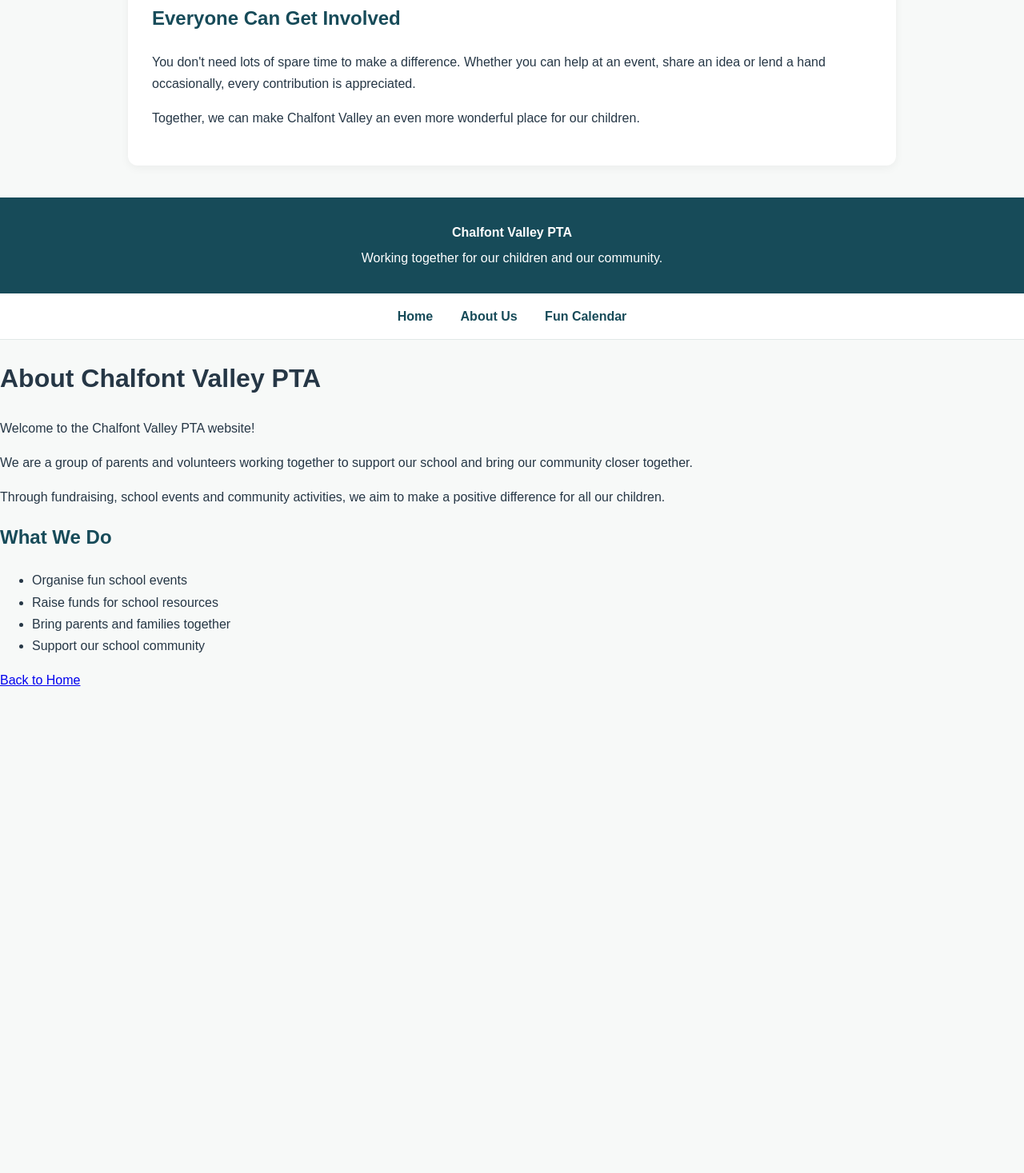
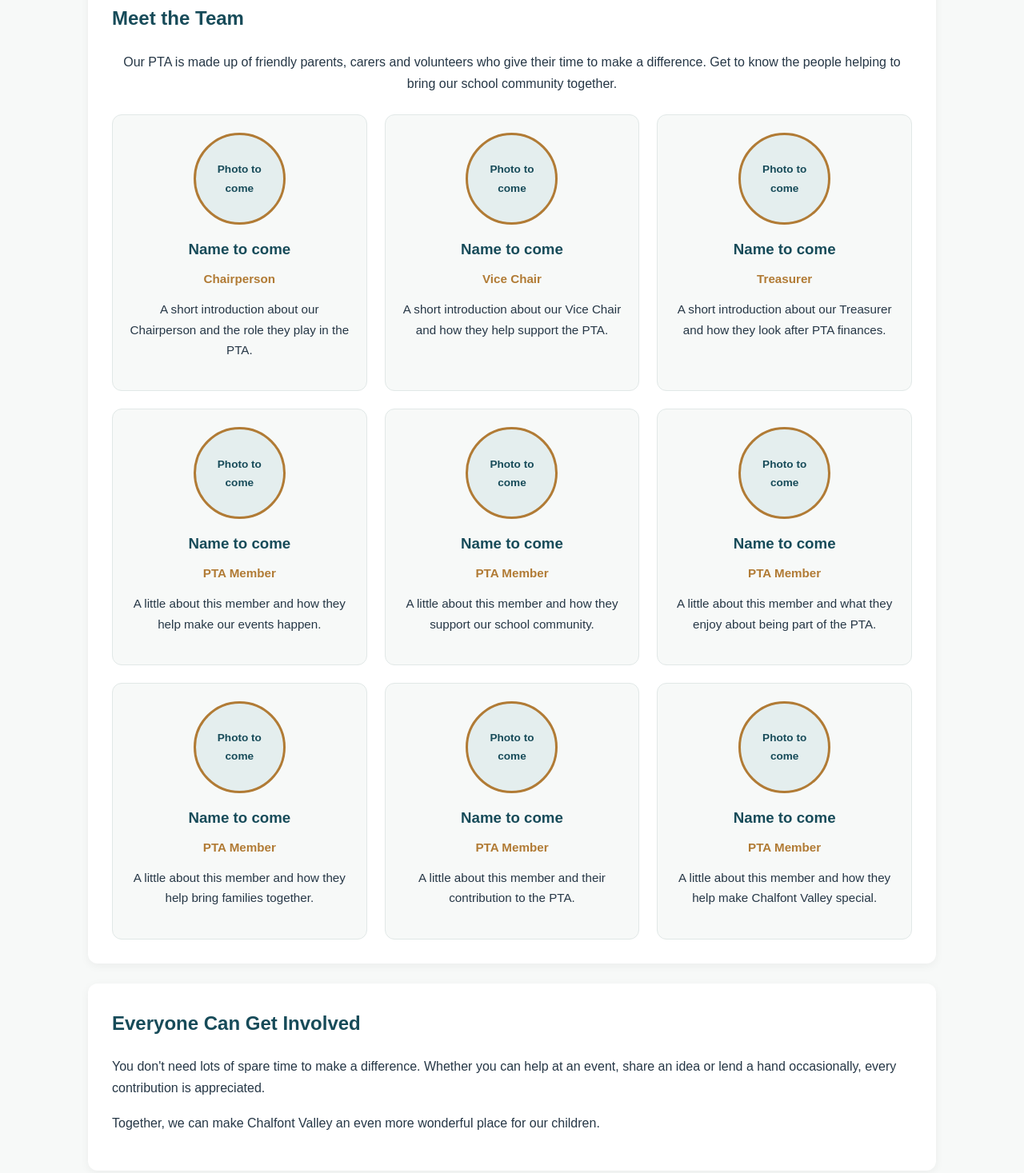
Before and after one commit to pmnewcoder/ChalfontValley, a plain HTML site: page About.html in a window 1280 px wide. Shown: the part 951-2418 px from the top of the page at 80% size. Before the commit the page ends 1831 px from the top, so only its background shows below. Drawn offline with Linux system fonts and the light colour scheme.

Commit message:
Update About.html

```diff
--- a/About.html
+++ b/About.html
@@ -1,3 +1,4 @@
+
 <!DOCTYPE html>
 <html lang="en">
 <head>
@@ -54,7 +55,7 @@
         }
 
         main {
-            max-width: 1000px;
+            max-width: 1100px;
             margin: 35px auto;
             padding: 0 20px;
         }
@@ -86,6 +87,58 @@
             font-weight: bold;
         }
 
+        .team-intro {
+            text-align: center;
+            margin-bottom: 25px;
+        }
+
+        .team-grid {
+            display: grid;
+            grid-template-columns: repeat(3, 1fr);
+            gap: 22px;
+        }
+
+        .team-card {
+            text-align: center;
+            background: #f7f9f8;
+            border: 1px solid #e1e8e7;
+            border-radius: 12px;
+            padding: 22px 18px;
+        }
+
+        .photo-placeholder {
+            width: 115px;
+            height: 115px;
+            margin: 0 auto 15px;
+            border-radius: 50%;
+            background: #e4eeee;
+            border: 3px solid #b17b35;
+            display: flex;
+            align-items: center;
+            justify-content: center;
+            color: #174b59;
+            font-size: 0.85em;
+            font-weight: bold;
+            text-align: center;
+            padding: 10px;
+        }
+
+        .team-card h3 {
+            color: #174b59;
+            margin: 8px 0 2px;
+        }
+
+        .team-role {
+            color: #b17b35;
+            font-weight: bold;
+            margin: 0 0 12px;
+        }
+
+        .team-card p {
+            margin-top: 8px;
+            font-size: 0.95em;
+        }
+
         footer {
             background-color: #174b59;
             color: white;
@@ -98,7 +151,13 @@
             margin: 5px;
         }
 
-        @media (max-width: 600px) {
+        @media (max-width: 750px) {
+            .team-grid {
+                grid-template-columns: repeat(2, 1fr);
+            }
+        }
+
+        @media (max-width: 500px) {
             header h1 {
                 font-size: 2em;
             }
@@ -111,6 +170,10 @@
             section {
                 padding: 22px;
             }
+
+            .team-grid {
+                grid-template-columns: 1fr;
+            }
         }
     </style>
 </head>
@@ -122,7 +185,6 @@
         <p>Working together to make a difference</p>
     </header>
 
-    <!-- NAVIGATION SECTION -->
     <nav>
         <a href="Index.html">Home</a>
         <a href="About.html">About Us</a>
@@ -159,6 +221,109 @@
         </section>
 
         <section>
+            <h2>Meet the Team</h2>
+            <p class="team-intro">
+                Our PTA is made up of friendly parents, carers and volunteers
+                who give their time to make a difference. Get to know the
+                people helping to bring our school community together.
+            </p>
+
+            <div class="team-grid">
+
+                <div class="team-card">
+                    <div class="photo-placeholder">Photo to come</div>
+                    <h3>Name to come</h3>
+                    <p class="team-role">Chairperson</p>
+                    <p>
+                        A short introduction about our Chairperson
+                        and the role they play in the PTA.
+                    </p>
+                </div>
+
+                <div class="team-card">
+                    <div class="photo-placeholder">Photo to come</div>
+                    <h3>Name to come</h3>
+                    <p class="team-role">Vice Chair</p>
+                    <p>
+                        A short introduction about our Vice Chair
+                        and how they help support the PTA.
+                    </p>
+                </div>
+
+                <div class="team-card">
+                    <div class="photo-placeholder">Photo to come</div>
+                    <h3>Name to come</h3>
+                    <p class="team-role">Treasurer</p>
+                    <p>
+                        A short introduction about our Treasurer
+                        and how they look after PTA finances.
+                    </p>
+                </div>
+
+                <div class="team-card">
+                    <div class="photo-placeholder">Photo to come</div>
+                    <h3>Name to come</h3>
+                    <p class="team-role">PTA Member</p>
+                    <p>
+                        A little about this member and how they
+                        help make our events happen.
+                    </p>
+                </div>
+
+                <div class="team-card">
+                    <div class="photo-placeholder">Photo to come</div>
+                    <h3>Name to come</h3>
+                    <p class="team-role">PTA Member</p>
+                    <p>
+                        A little about this member and how they
+                        support our school community.
+                    </p>
+                </div>
+
+                <div class="team-card">
+                    <div class="photo-placeholder">Photo to come</div>
+                    <h3>Name to come</h3>
+                    <p class="team-role">PTA Member</p>
+                    <p>
+                        A little about this member and what they
+                        enjoy about being part of the PTA.
+                    </p>
+                </div>
+
+                <div class="team-card">
+                    <div class="photo-placeholder">Photo to come</div>
+                    <h3>Name to come</h3>
+                    <p class="team-role">PTA Member</p>
+                    <p>
+                        A little about this member and how they
+                        help bring families together.
+                    </p>
+                </div>
+
+                <div class="team-card">
+                    <div class="photo-placeholder">Photo to come</div>
+                    <h3>Name to come</h3>
+                    <p class="team-role">PTA Member</p>
+                    <p>
+                        A little about this member and their
+                        contribution to the PTA.
+                    </p>
+                </div>
+
+                <div class="team-card">
+                    <div class="photo-placeholder">Photo to come</div>
+                    <h3>Name to come</h3>
+                    <p class="team-role">PTA Member</p>
+                    <p>
+                        A little about this member and how they
+                        help make Chalfont Valley special.
+                    </p>
+                </div>
+
+            </div>
+        </section>
+
+        <section>
             <h2>Everyone Can Get Involved</h2>
             <p>
                 You don't need lots of spare time to make a difference.
@@ -180,41 +345,3 @@
 
 </body>
 </html>
-
-<nav>
-    <a href="index.html">Home</a>
-    <a href="about.html">About Us</a>
-    <a href="fun-calendar.html">Fun Calendar</a>
-</nav>
-
-    <h1>About Chalfont Valley PTA</h1>
-
-    <p>Welcome to the Chalfont Valley PTA website!</p>
-
-    <p>
-        We are a group of parents and volunteers
-        working together to support our school
-        and bring our community closer together.
-    </p>
-
-    <p>
-        Through fundraising, school events and
-        community activities, we aim to make
-        a positive difference for all our children.
-    </p>
-
-    <h2>What We Do</h2>
-
-    <ul>
-        <li>Organise fun school events</li>
-        <li>Raise funds for school resources</li>
-        <li>Bring parents and families together</li>
-        <li>Support our school community</li>
-    </ul>
-
-    <p>
-        <a href="index.html">Back to Home</a>
-    </p>
-
-</body>
-</html>
```
